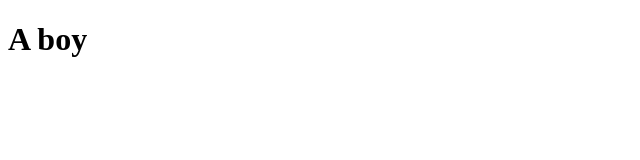
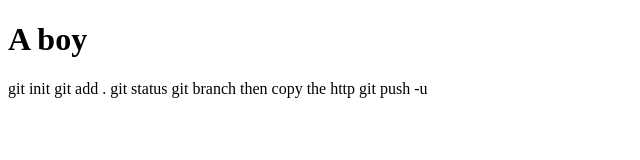
Before and after one commit to paulola669/Newsletter, a plain HTML site: page index.html in a window 1280 px wide. Shown: the whole page, without its empty margins (0-640 px from the left). Drawn offline with Linux system fonts and the light colour scheme.

Commit message:
second commit

```diff
--- a/index.html
+++ b/index.html
@@ -7,5 +7,14 @@
 </head>
 <body>
    <div><h1>A boy</h1></div>
+   <div>
+    git init
+    git add .
+    git status
+    git branch
+    then copy the http
+    git push -u
+
+   </div>
 </body>
 </html>
```
